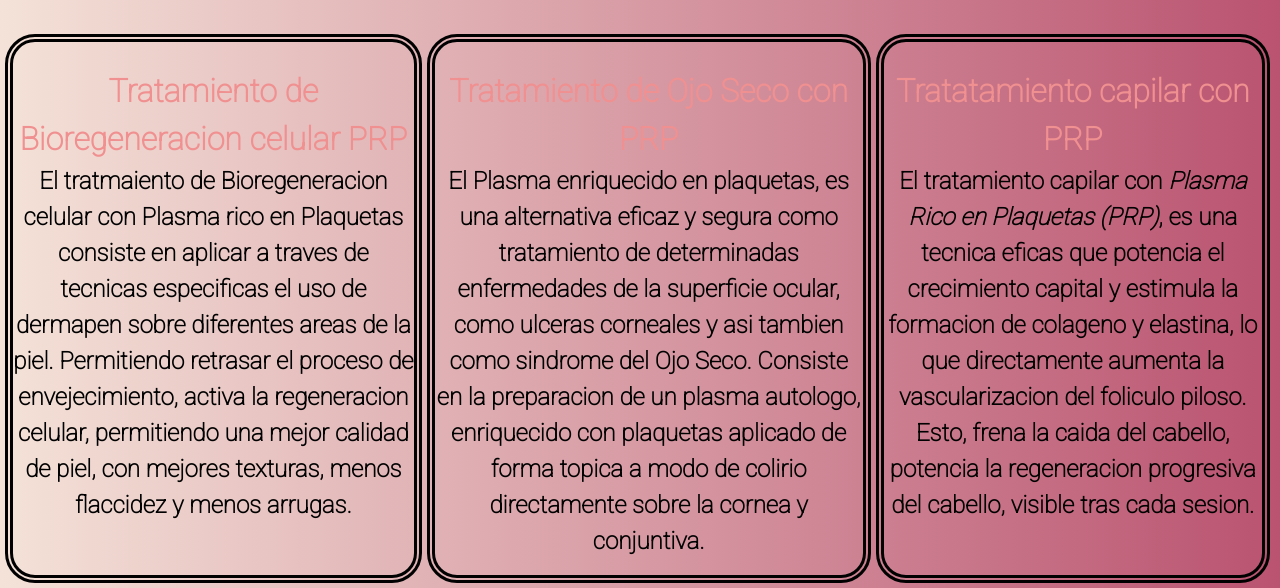
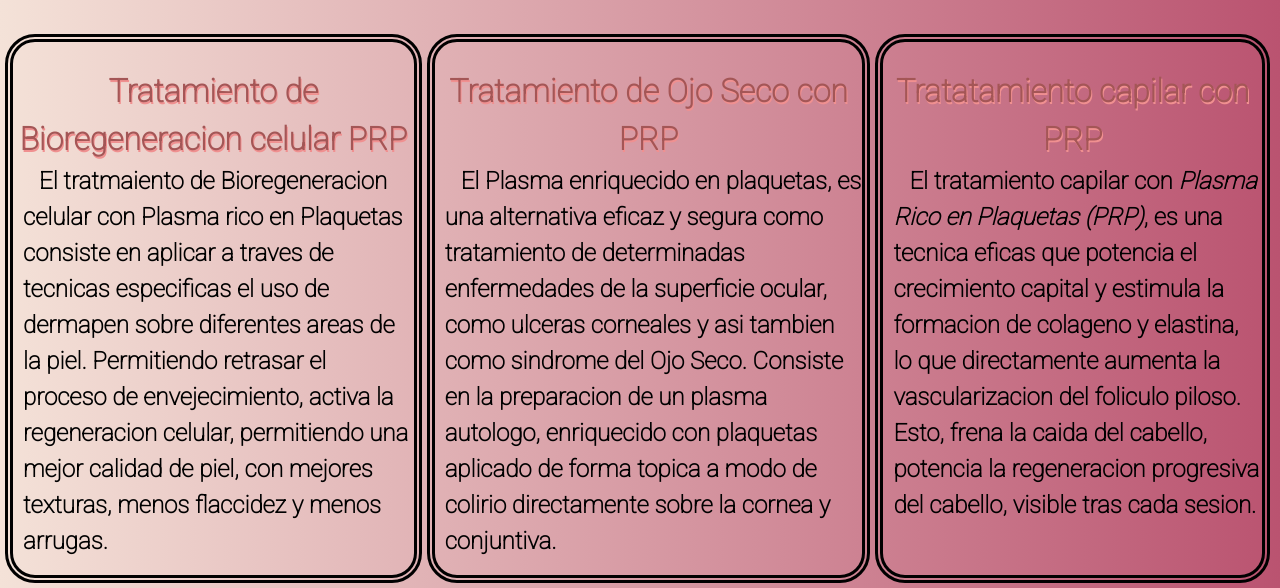
Before and after one commit to Cinqsauvages/ProyectoFinal, a website: page paginas/estudios.html in a window 1280 px wide. Shown: the part 181-769 px from the top of the page. Drawn offline with nearby package versions, Linux system fonts and the light colour scheme.

Commit message:
pagina2completa

```diff
--- a/paginas/estudios.html
+++ b/paginas/estudios.html
@@ -53,21 +53,21 @@
     <main class="principalDos">
         <fieldset class="tratamientos ">
             <legend>Tratamiento de Bioregeneracion celular PRP</legend>
-            <p class="tratamiento">El tratmaiento de Bioregeneracion celular con Plasma rico en Plaquetas consiste en
+            <p>El tratmaiento de Bioregeneracion celular con Plasma rico en Plaquetas consiste en
                 aplicar a traves de tecnicas especificas el uso de dermapen sobre diferentes areas de la piel.
                 Permitiendo retrasar el proceso de envejecimiento, activa la regeneracion celular, permitiendo una mejor
                 calidad de piel, con mejores texturas, menos flaccidez y menos arrugas. </p>
         </fieldset>
-        <fieldset class="tratamientos">
+        <fieldset class="tratamientos ">
             <legend>Tratamiento de Ojo Seco con PRP</legend>
-            <p class="tratamientoOjo">El Plasma enriquecido en plaquetas, es una alternativa eficaz y segura como
+            <p>El Plasma enriquecido en plaquetas, es una alternativa eficaz y segura como
                 tratamiento de determinadas enfermedades de la superficie ocular, como ulceras corneales y asi tambien
                 como sindrome del Ojo Seco. Consiste en la preparacion de un plasma autologo, enriquecido con plaquetas
                 aplicado de forma topica a modo de colirio directamente sobre la cornea y conjuntiva. </p>
         </fieldset>
         <fieldset class="tratamientos">
             <legend>Tratatamiento capilar con PRP</legend>
-            <p class="tratamientoCapi">El tratamiento capilar con <em> Plasma Rico en Plaquetas (PRP)</em>, es una
+            <p>El tratamiento capilar con <em> Plasma Rico en Plaquetas (PRP)</em>, es una
                 tecnica eficas que potencia el crecimiento capital y estimula la formacion de colageno y elastina, lo
                 que directamente aumenta la vascularizacion del foliculo piloso.
                 Esto, frena la caida del cabello, potencia la regeneracion progresiva del cabello, visible tras cada
--- a/scss/_pagina2.scss
+++ b/scss/_pagina2.scss
@@ -26,7 +26,9 @@
             margin-top: 25px;
             margin-bottom: 0;
             font-weight: bold;
-            color: map-get($map , $key: color);
+            color: map-get($map , $key: colorDos);
+            text-shadow: map-get($map, $key: color) 1px 2px;
+        }
     }
 }
 
@@ -36,10 +38,10 @@
     justify-self: center;
     width: 50%;
     height: 50%;
-        .fotitos{
+
+    .fotitos {
         max-width: 90%;
 
     }
 
 }
-}
--- a/scss/_responsive.scss
+++ b/scss/_responsive.scss
@@ -28,6 +28,9 @@
         flex-direction: column;
         flex-wrap: wrap;
         padding-top: 10px;
+    }
+    p{
+        font-size: 1.3rem;
     }
 /*pagina 1*/
     .contenedorUno {
--- a/scss/_textos-general.scss
+++ b/scss/_textos-general.scss
@@ -4,4 +4,7 @@ p{
     color: map-get($map , $key: color3);
     font-size: 1.5rem;
     font-weight: bold;
+    text-align: start;
+    text-indent: 1rem;
+    margin-left: 10px;
 }
```
Also changed, not shown: css/style.css. Lines whose indentation alone changed are shown as unchanged.
